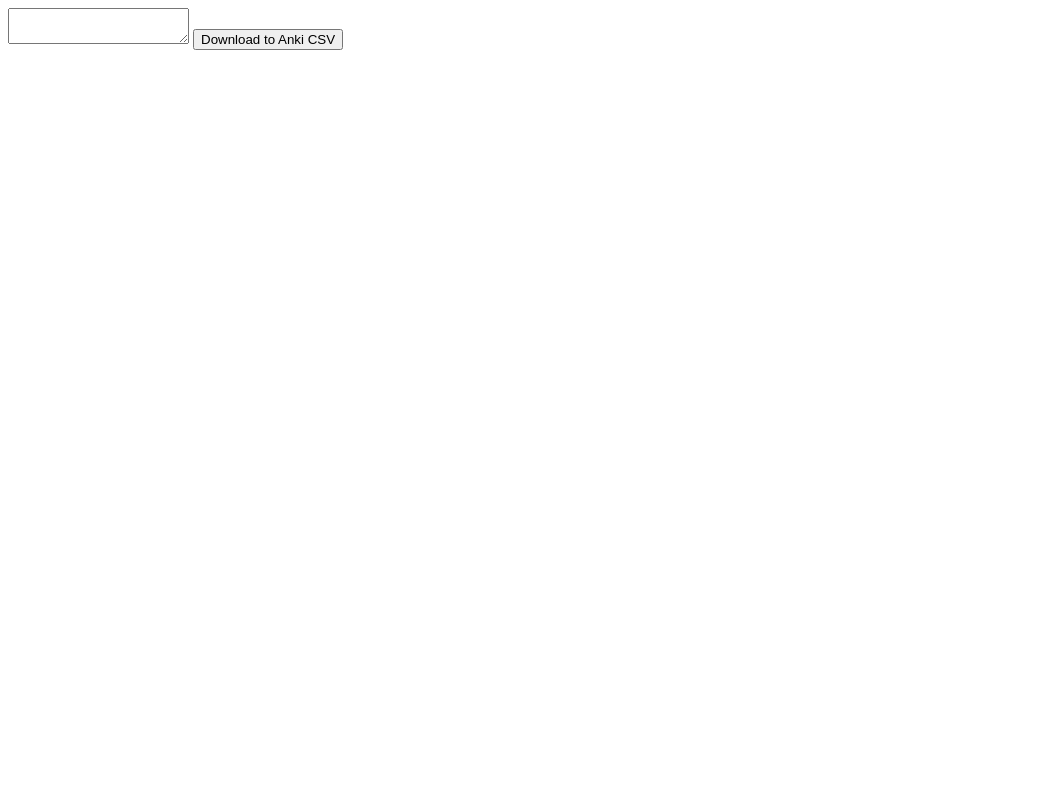
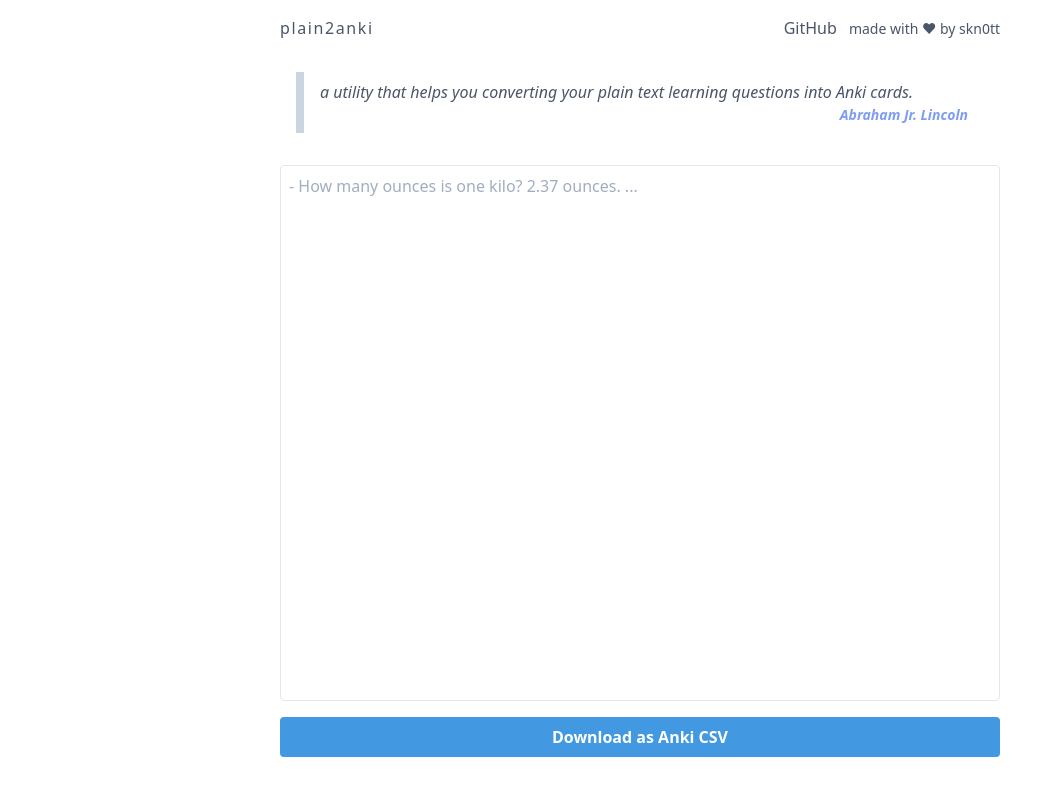
Before and after one commit to Skn0tt/plain2anki, a website built with Parcel: page src/index.html in a window 1280 px wide. Shown: the whole page, without its empty margins (0-1055 px from the left). Built offline with nearby package versions, Linux system fonts and the light colour scheme.

Commit message:
Add tailwind styles

```diff
--- a/package.json
+++ b/package.json
@@ -17,5 +17,8 @@
     "parcel": "^1.12.4",
     "ts-jest": "^26.1.0",
     "typescript": "^3.9.3"
+  },
+  "dependencies": {
+    "tailwindcss": "^1.4.6"
   }
 }
--- /dev/null
+++ b/postcss.config.js
@@ -0,0 +1,7 @@
+module.exports = {
+  plugins: [
+    require("tailwindcss"),
+    require("autoprefixer"),
+    require("postcss-nested"),
+  ]
+}
--- a/src/index.html
+++ b/src/index.html
@@ -5,13 +5,44 @@
   <meta charset="UTF-8">
   <meta name="viewport" content="width=device-width, initial-scale=1.0">
   <title>plain2anki</title>
+  <link rel="stylesheet" href="./styles.css">
 </head>
 
 <body>
-  <textarea id="plaininput">
-  </textarea>
 
-  <button id="downloadbutton">Download to Anki CSV</button>
+  <div class="max-w-screen-md space-y-4 px-6 py-4 m-auto text-gray-700 flex flex-col self-start">
+    <nav class="flex flex-row justify-between">
+      <a href="#" class="tracking-widest">
+        plain2anki
+      </a>
+
+      <span class="space-x-2">
+        <a href="https://github.com/skn0tt/plain2anki">
+          GitHub
+        </a>
+        <span class="text-sm">
+          made with ♥ by <a href="https://simonknott.de">skn0tt</a>
+        </span>
+      </span>
+    </nav>
+
+    <div class="py-4 px-4">
+      <blockquote class="flex flex-wrap flex-col border-l-8 italic border-gray-400 px-4 py-2">
+        a utility that helps you converting your plain text learning questions
+        into Anki cards.
+        <span class="flex justify-end text-sm text-indigo-400 font-semibold">Abraham Jr. Lincoln</span>
+      </blockquote>
+    </div>
+
+    <textarea style="height: 67vh; resize: none;" class="p-2 border flex-grow h-100 rounded" id="plaininput"
+      placeholder="- How many ounces is one kilo? 2.37 ounces. ..."></textarea>
+
+    <button class="w-full bg-blue-500 hover:bg-blue-700 text-white font-bold py-2 px-4 rounded"
+      id="downloadbutton">
+      Download as Anki CSV
+    </button>
+
+  </div>
 
   <script src="./index.ts"></script>
 </body>
--- /dev/null
+++ b/src/styles.css
@@ -0,0 +1,3 @@
+@tailwind base;
+@tailwind components;
+@tailwind utilities;
--- /dev/null
+++ b/tailwind.config.js
@@ -0,0 +1,8 @@
+module.exports = {
+  purge: [],
+  theme: {
+    extend: {},
+  },
+  variants: {},
+  plugins: [],
+}
```
Also changed, not shown: 1 other file.
